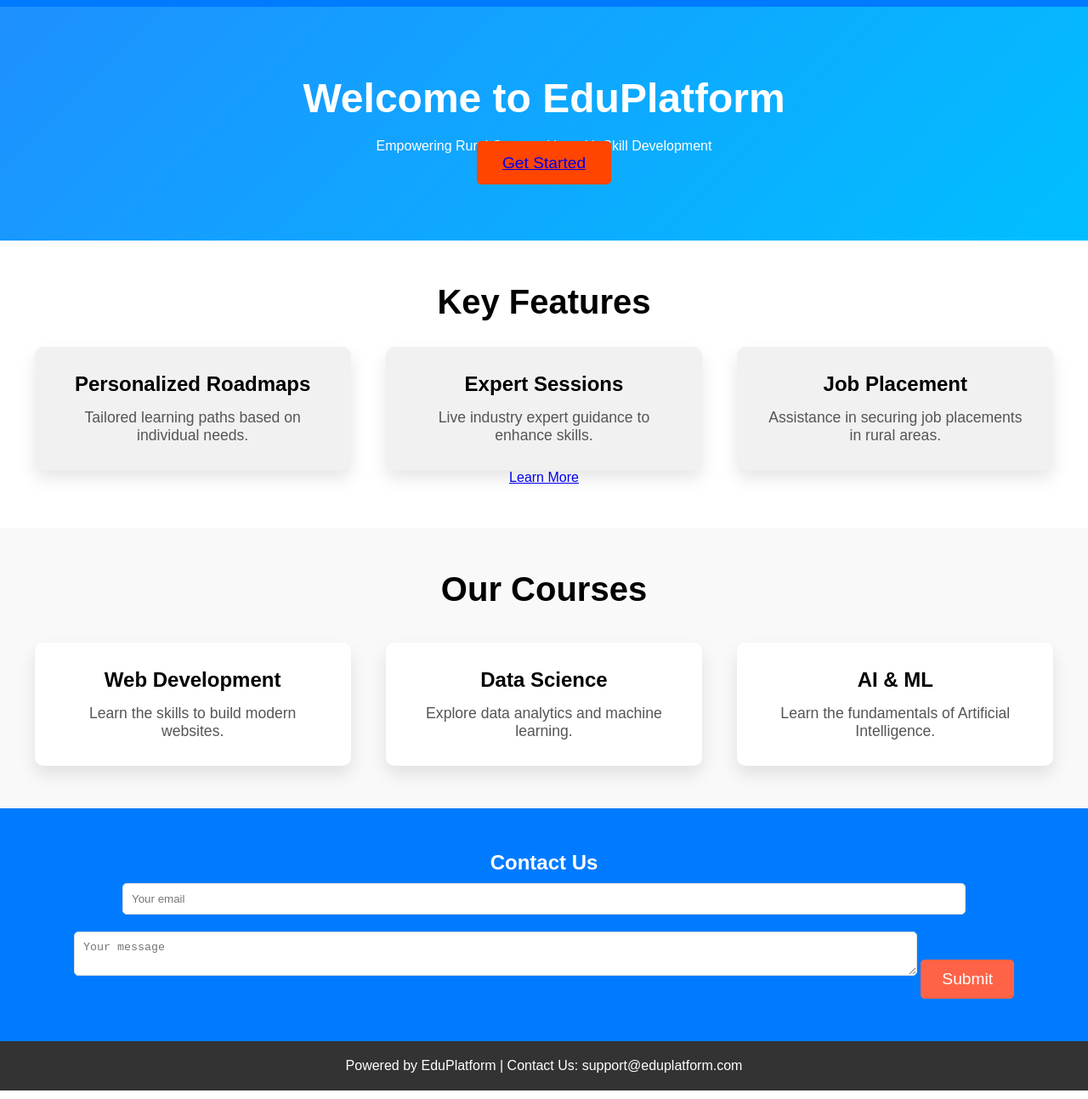
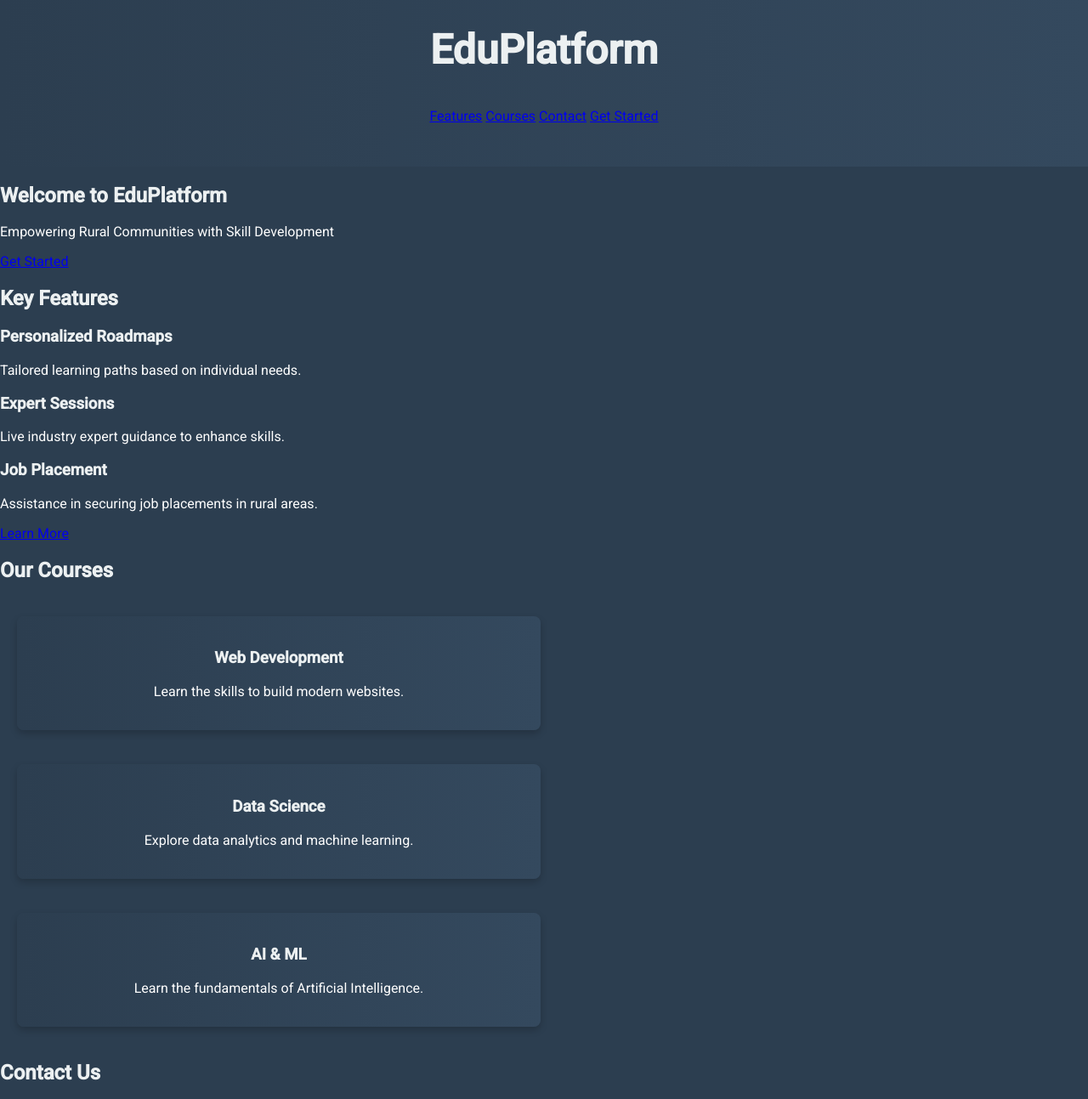
Before and after one commit to Mukta64Chaudhari/edu-platform-prototype, a plain HTML site: page index.html in a window 1280 px wide. Shown: the part 60-1353 px from the top of the page at 85% size. Drawn offline with Linux system fonts and the light colour scheme.

Commit message:
Update style.css

```diff
--- a/style.css
+++ b/style.css
@@ -1,201 +1,145 @@
-/* Reset styles */
-* {
+/* Google Fonts */
+@import url('https://fonts.googleapis.com/css2?family=Roboto:wght@400;500&display=swap');
+
+/* General Style */
+body {
+  font-family: 'Roboto', sans-serif;
+  background-color: #2c3e50; /* Blackish gray background */
+  color: white;
   margin: 0;
   padding: 0;
-  box-sizing: border-box;
 }
 
-body {
-  font-family: 'Arial', sans-serif;
+h1, h2, h3, h4 {
+  color: #ecf0f1; /* Lighter text for headers */
+  font-weight: 600;
 }
 
-/* Navigation Bar */
+/* Header Section */
 header {
-  background-color: #007BFF;
-  padding: 20px;
+  background: linear-gradient(to right, #2c3e50, #34495e); /* Gradient background */
+  color: white;
+  padding: 50px 0;
+  text-align: center;
 }
 
-header nav {
-  display: flex;
-  justify-content: space-between;
-  align-items: center;
+header h1 {
+  font-size: 3rem;
 }
 
-header .logo h1 {
-  color: white;
+header h2 {
+  font-size: 1.2rem;
+  margin-top: 10px;
 }
 
-header .nav-links a {
+header .cta-btn {
+  background: linear-gradient(to right, #1abc9c, #16a085); /* Aqua Blue gradient button */
   color: white;
+  padding: 12px 24px;
+  border-radius: 8px;
   text-decoration: none;
-  padding: 10px 20px;
-  font-size: 1.1rem;
+  font-size: 1.2rem;
+  transition: background 0.3s, transform 0.2s;
 }
 
-header .nav-links a:hover {
-  background-color: #0056b3;
-  border-radius: 5px;
+header .cta-btn:hover {
+  background: linear-gradient(to right, #16a085, #1abc9c);
+  transform: scale(1.1); /* Slight scale effect on hover */
 }
 
-header .btn-main {
-  background-color: #FF6347;
+/* Key Features Section */
+.features {
+  display: flex;
+  justify-content: space-around;
+  margin: 50px 0;
+}
+
+.features div {
+  background-color: #34495e;
+  padding: 30px;
+  border-radius: 8px;
+  box-shadow: 0 4px 8px rgba(0, 0, 0, 0.2);
+  text-align: center;
+  width: 22%;
+}
+
+.features h3 {
+  margin-bottom: 20px;
+}
+
+.features p {
+  margin-bottom: 20px;
+}
+
+.features a {
+  color: #1abc9c; /* Aqua Blue */
+  text-decoration: none;
+  font-weight: bold;
+  transition: color 0.3s;
+}
+
+.features a:hover {
+  color: #16a085;
+}
+
+/* Our Courses Section */
+.courses {
+  background-color: #34495e;
+  padding: 50px 0;
+  text-align: center;
+}
+
+.courses h2 {
+  font-size: 2.5rem;
+}
+
+.course-item {
+  background: linear-gradient(to right, #2c3e50, #34495e); /* Gradient background for course item */
+  padding: 20px;
+  margin: 20px;
+  border-radius: 8px;
+  display: inline-block;
+  width: 45%;
+  text-align: center;
+  box-shadow: 0 4px 8px rgba(0, 0, 0, 0.2);
+}
+
+.course-item a {
+  color: #1abc9c; /* Aqua Blue */
+  text-decoration: none;
+  font-weight: bold;
+}
+
+footer {
+  background-color: #2c3e50;
   color: white;
-  padding: 12px 20px;
-  border-radius: 5px;
+  text-align: center;
+  padding: 20px;
+  margin-top: 50px;
+}
+
+footer a {
+  color: #1abc9c; /* Aqua Blue */
   text-decoration: none;
 }
 
-header .btn-main:hover {
-  background-color: #ff4500;
+footer a:hover {
+  color: #16a085;
 }
 
-/* Hero Section */
-#hero {
-  background: linear-gradient(135deg, #1E90FF, #00BFFF);
-  color: white;
-  padding: 80px 20px;
-  text-align: center;
+/* Responsive Design */
+@media only screen and (max-width: 768px) {
+  .features {
+    flex-direction: column;
+    align-items: center;
+  }
+
+  .features div {
+    width: 80%;
+    margin-bottom: 20px;
+  }
+
+  .course-item {
+    width: 80%;
+  }
 }
-
-#hero .hero-content h1 {
-  font-size: 3rem;
-  margin-bottom: 20px;
-}
-
-#hero .btn-main {
-  background-color: #FF4500;
-  padding: 15px 30px;
-  border-radius: 5px;
-  font-size: 1.2rem;
-  transition: transform 0.3s ease;
-}
-
-#hero .btn-main:hover {
-  background-color: #FF6347;
-  transform: scale(1.05);
-}
-
-/* Features Section */
-.features-section {
-  text-align: center;
-  padding: 50px 20px;
-}
-
-.features-section h2 {
-  font-size: 2.5rem;
-  margin-bottom: 20px;
-}
-
-.feature-cards {
-  display: flex;
-  justify-content: space-around;
-  margin-top: 30px;
-}
-
-.feature-card {
-  background-color: #f1f1f1;
-  padding: 30px;
-  border-radius: 10px;
-  width: 30%;
-  box-shadow: 0 10px 20px rgba(0, 0, 0, 0.1);
-  text-align: center;
-  transition: transform 0.3s ease, box-shadow 0.3s ease;
-}
-
-.feature-card:hover {
-  transform: translateY(-10px);
-  box-shadow: 0 15px 30px rgba(0, 0, 0, 0.15);
-}
-
-.feature-card h3 {
-  font-size: 1.5rem;
-  margin-bottom: 15px;
-}
-
-.feature-card p {
-  font-size: 1.1rem;
-  color: #555;
-}
-
-.feature-card .btn-main {
-  margin-top: 20px;
-}
-
-/* Courses Section */
-.courses-section {
-  padding: 50px 20px;
-  background-color: #f9f9f9;
-}
-
-.courses-section h2 {
-  text-align: center;
-  font-size: 2.5rem;
-  margin-bottom: 40px;
-}
-
-.courses-list {
-  display: flex;
-  justify-content: space-around;
-}
-
-.course-item {
-  background-color: #fff;
-  padding: 30px;
-  width: 30%;
-  text-align: center;
-  border-radius: 10px;
-  box-shadow: 0 10px 20px rgba(0, 0, 0, 0.1);
-  transition: transform 0.3s ease, box-shadow 0.3s ease;
-}
-
-.course-item:hover {
-  transform: translateY(-10px);
-  box-shadow: 0 15px 30px rgba(0, 0, 0, 0.15);
-}
-
-.course-item h3 {
-  font-size: 1.5rem;
-  margin-bottom: 15px;
-}
-
-.course-item p {
-  font-size: 1.1rem;
-  color: #555;
-}
-
-/* Contact Section */
-.contact-section {
-  background-color: #007BFF;
-  color: white;
-  padding: 50px 20px;
-  text-align: center;
-}
-
-.contact-section input, .contact-section textarea {
-  width: 80%;
-  padding: 10px;
-  margin: 10px 0;
-  border-radius: 5px;
-  border: 1px solid #ddd;
-}
-
-.contact-section button {
-  padding: 12px 25px;
-  background-color: #FF6347;
-  border-radius: 5px;
-  font-size: 1.2rem;
-  color: white;
-  border: none;
-}
-
-.contact-section button:hover {
-  background-color: #FF4500;
-}
-
-/* Footer */
-footer {
-  background-color: #333;
-  color: white;
-  padding: 20px;
-  text-align: center;
-}
```
